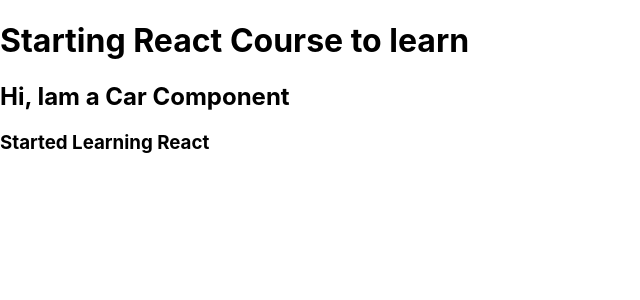
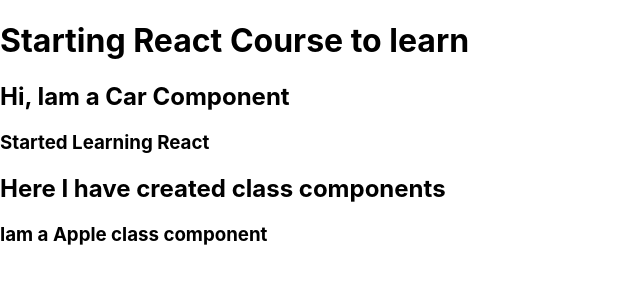
Before and after one commit to Kavya-gopi/ReactJs, a React (Create React App) app in the folder react-intro/: page / in a window 1280 px wide. Shown: the top 300 px of the page, without its empty margins (0-640 px from the left). Built offline with nearby package versions, Linux system fonts and the light colour scheme.

Commit message:
class Component

```diff
--- /dev/null
+++ b/react-intro/src/components/AppleClass.js
@@ -0,0 +1,11 @@
+import React from "react";
+class Apple extends React.Component{
+    render(){
+        return(<>
+        <h2>Here I have created class components</h2>
+        <h3>Iam a Apple class component</h3>
+        </>)
+    }
+}
+
+export default Apple;
--- a/react-intro/src/index.js
+++ b/react-intro/src/index.js
@@ -5,6 +5,7 @@
 import Car from './components/Car';
 import reportWebVitals from './reportWebVitals';
 import LearnReact from './components/ReactLearn';
+import Apple from './components/AppleClass';
 
 function ReactIntro(){
   return(
@@ -18,6 +19,7 @@
     <ReactIntro></ReactIntro>
     <Car></Car>
     <LearnReact></LearnReact>
+    <Apple></Apple>
     {/* <App /> */}
   </React.StrictMode>
 );
```
